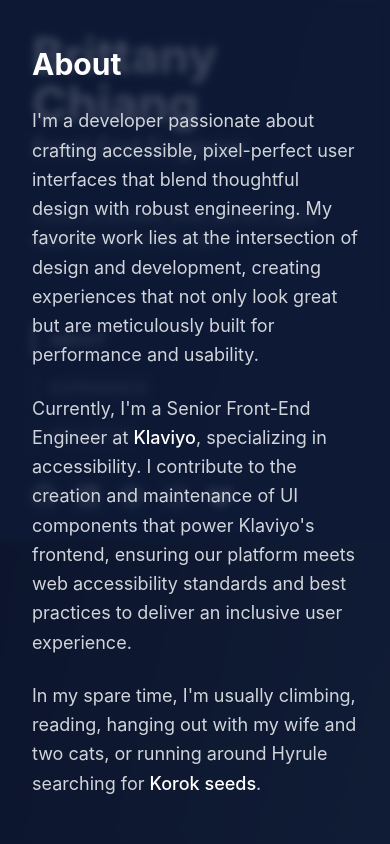
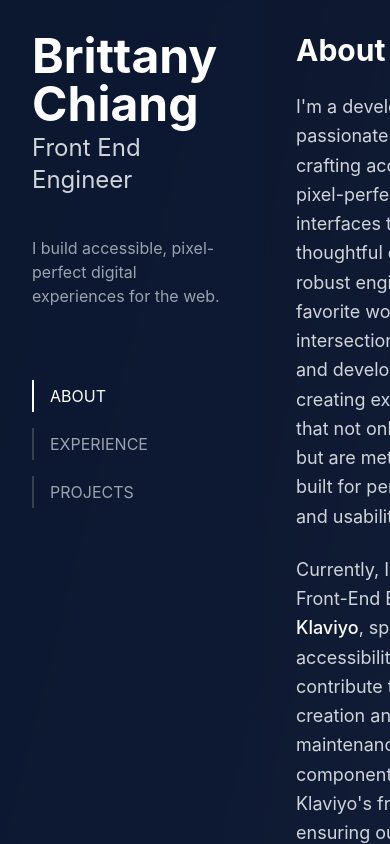
Before and after one commit to ismaelmdiaz/v0-static-left-layout, a React (Vite) app: page / in a window 390 px wide. Built offline with nearby package versions, Linux system fonts and the light colour scheme.

Commit message:
Enable scrolling on both sides

```diff
--- a/src/App.tsx
+++ b/src/App.tsx
@@ -37,9 +37,13 @@ function App() {
   }
 
   return (
-    <div className="flex flex-col md:flex-row h-screen">
-      <Sidebar activeSection={activeSection} onNavigate={scrollToSection} />
-      <MainContent />
+    <div className="flex min-h-screen">
+      <div className="w-full md:w-1/3 md:sticky md:top-0 md:h-screen">
+        <Sidebar activeSection={activeSection} onNavigate={scrollToSection} />
+      </div>
+      <div className="w-full md:w-2/3">
+        <MainContent />
+      </div>
     </div>
   )
 }
--- a/src/components/MainContent.tsx
+++ b/src/components/MainContent.tsx
@@ -4,7 +4,7 @@ import ProjectsSection from "./sections/ProjectsSection"
 
 const MainContent = () => {
   return (
-    <div className="w-full md:w-2/3 bg-[#0e1a36]/80 text-white md:ml-[33.333333%] overflow-y-auto backdrop-blur-sm">
+    <div className="w-full bg-[#0e1a36]/80 text-white backdrop-blur-sm">
       <AboutSection />
       <ExperienceSection />
       <ProjectsSection />
--- a/src/components/Sidebar.tsx
+++ b/src/components/Sidebar.tsx
@@ -4,7 +4,7 @@ import type { SidebarProps } from "../types"
 
 const Sidebar = ({ activeSection, onNavigate }: SidebarProps) => {
   return (
-    <div className="w-full md:w-1/3 bg-[#0e1a36]/90 text-white p-8 flex flex-col justify-between fixed md:h-screen overflow-auto backdrop-blur-sm">
+    <div className="w-full bg-[#0e1a36]/90 text-white p-8 flex flex-col justify-between h-full backdrop-blur-sm">
       <div className="space-y-6">
         <div className="space-y-1">
           <h1 className="text-5xl font-bold">Brittany Chiang</h1>
```
